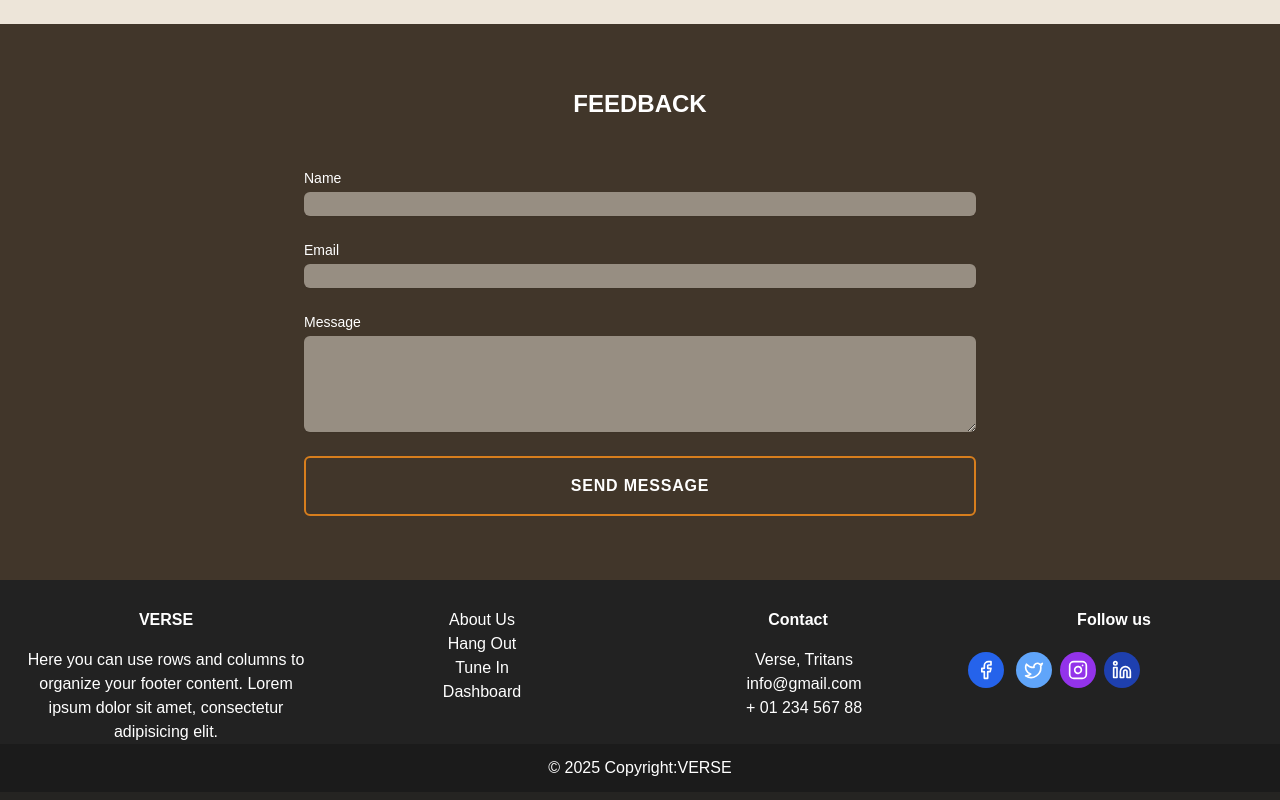
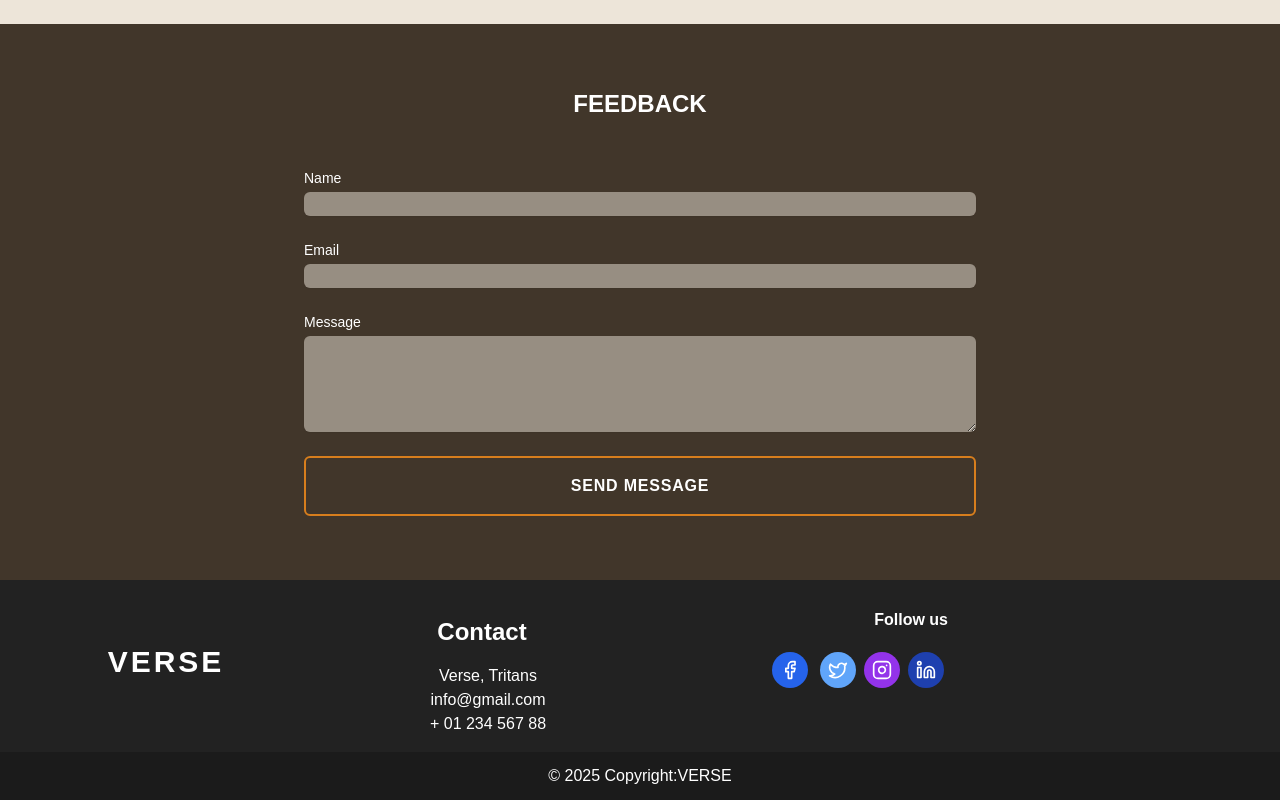
Before and after one commit to Verse-2k25/client, a Next.js app: page / in a window 1280 px wide. Shown: the part 3504-4304 px from the top of the page. Built offline with nearby package versions, Linux system fonts and the light colour scheme; no server answers.

Commit message:
Update Footer.jsx

```diff
--- a/components/Footer.jsx
+++ b/components/Footer.jsx
@@ -14,34 +14,22 @@ export default function Footer() {
             <div className="grid grid-cols-1 md:grid-cols-3 lg:grid-cols-4 gap-4">
 
               <div className="mt-3">
-                <h6 className="text-uppercase mb-4 font-bold"> VERSE</h6>
-                <p>
-                  Here you can use rows and columns to organize your footer
-                  content. Lorem ipsum dolor sit amet, consectetur adipisicing
-                  elit.
-                </p>
+                <h1 className="text-uppercase text-3xl mb-6 mt-9 font-bold tracking-widest "> VERSE</h1>
               </div>
 
-              <div className="mt-3">
-                <p> <a className="text-white hover:underline">About Us</a></p>
-                <p><a className="text-white hover:underline">Hang Out</a></p>
-                <p><a className="text-white hover:underline">Tune In</a></p>
-                <p><a className="text-white hover:underline">Dashboard</a></p>
 
-              </div>
-
-              <div className="mt-3 mb-4">
-                <h6 className="text-uppercase mb-4 font-bold">Contact</h6>
+              <div className="mt-5 mb-4 text-center">
+                <h6 className="text-uppercase mb-4 text-2xl font-bold">Contact</h6>
                 <p><i className="fas fa-home mr-3"></i> Verse, Tritans</p>
                 <p><i className="fas fa-envelope mr-3"></i> info@gmail.com</p>
                 <p><i className="fas fa-phone mr-3"></i> + 01 234 567 88</p>
 
               </div>
 
-              <div className="mt-3">
-  <h6 className="text-uppercase mb-4 font-bold">Follow us</h6>
+              <div className="mt-3 text-right ml-auto ">
+  <h3 className="text-uppercase mb-4 font-bold">Follow us</h3>
 
-  <div className="flex space-x-2 flex-nowrap">
+  <div className="flex justify-end m-1 space-x-2 flex-nowrap">
     <a className="btn btn-primary m-1 bg-blue-600 p-2 rounded-full" href="#!" role="button">
       <Facebook className="text-white w-5 h-5" />
     </a>
```
